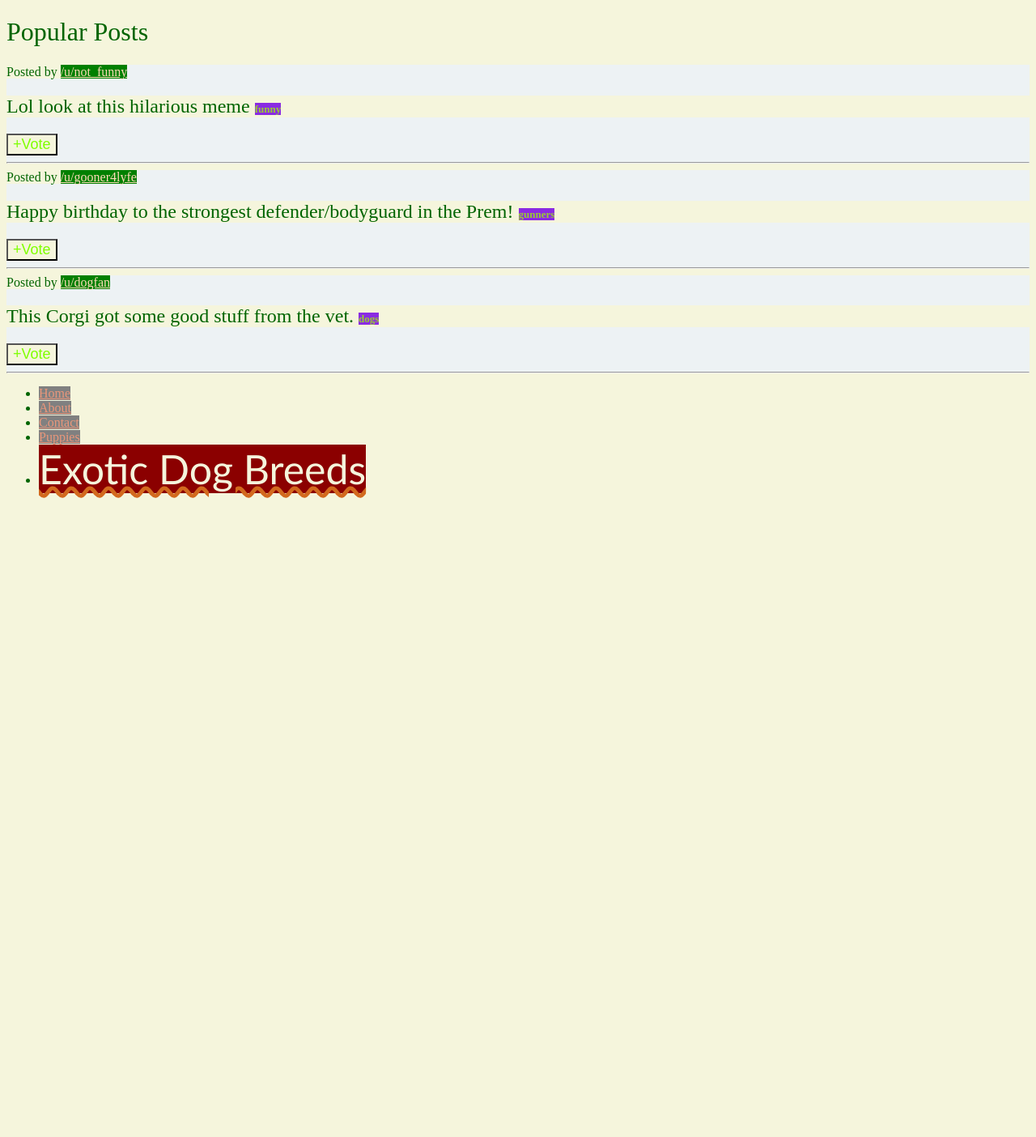
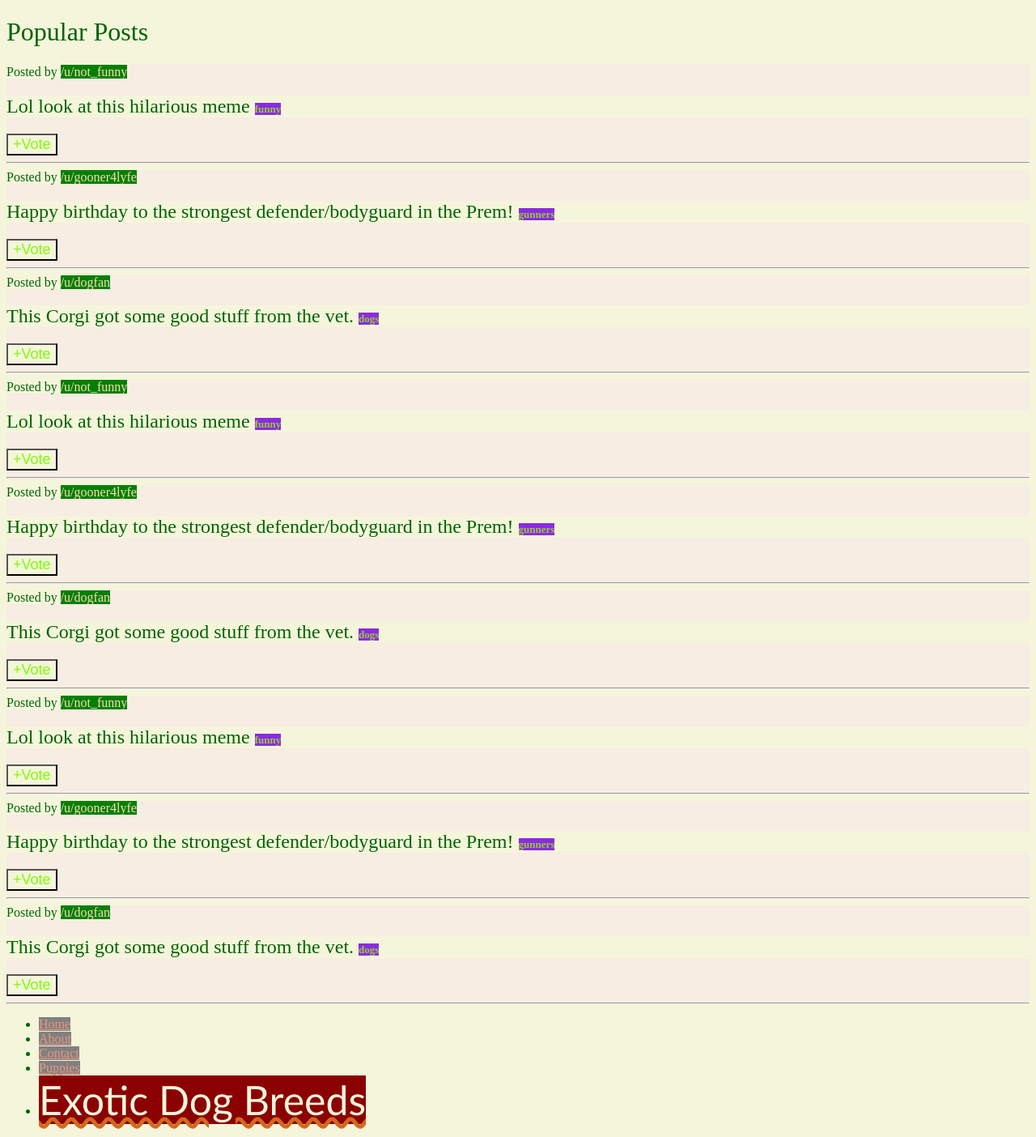
Before and after one commit to goatsefl/Web_development, a web app: file HTML/starter.html in a window 1280 px wide. Shown: the part 48-1452 px from the top of the page at 81% size. Before the commit the page ends 800 px from the top, so only its background shows below. Run offline with its HTML, style and script files only (its server is not run), Linux system fonts and the light colour scheme.

Commit message:
Added an assignmet exercise4.html with respective css files, flex is an addition css not supposed to be changed. Added Pseudo Class to selector.css

```diff
--- a/CSS/selector.css
+++ b/CSS/selector.css
@@ -41,6 +41,7 @@ PARENT_TAG DESCENDANT_TAG {property : value;}, the syntax here involves the "spa
 span a {
     color: peachpuff;
     background-color: green;
+    text-decoration: none;
 }
 
 /* The selector can be used in combination with class selector, i.e. .class_selector(PARENT_TAG) descendant_tag. */
@@ -93,6 +94,14 @@ button:hover {
     background-color: saddlebrown;
 }
 
+/* List of Pseudo Classes :active,
+ checked,
+ first,
+ first-child,
+ hover,
+ not(),
+ nth-child(),
+ nth-of-type() */
 /* hover works when you hover the mouse on the specified selector */
 button:active {
     color: black;
@@ -100,6 +109,28 @@ button:active {
 }
 
 /* active works when the specified element is clicked with mouse (or) spacebar.*/
+/* keyword is searching the attribute with class  = post, in this case, it needs to be matching(Case_sensitive).*/
 section[class="post"] {
     background: #edf2f4;
 }
+
+a[href="youtube"] {
+    font-size: small !important;
+    background-color: #ffafcc !important;
+    color: #fb8500 !important;
+}
+
+.post button:hover {
+    color: whitesmoke;
+    background-color: saddlebrown;
+}
+
+.post {
+    background-color: #f5ebe0;
+}
+
+/* The nth-of-type selects for every post we are making the background color change for every 3rd post in the example below,
+if needed, we can use a literal number, which will only highlight the 3rd(if nth-of-type(3)) section only. N will consider the entirety of .post.*/
+.post:nth-of-type(n) {
+    background-color: #f7ede2;
+}
--- a/HTML/starter.html
+++ b/HTML/starter.html
@@ -17,6 +17,42 @@
     </nav>
     <main>
         <h1>Popular Posts</h1>
+        <section class="post">
+            <span>Posted by <a href="#213adas">/u/not_funny</a></span>
+            <h2>Lol look at this hilarious meme <span class="flairs">funny</span></h2>
+            <button>+Vote</button>
+            <hr>
+        </section>
+        <section class="post">
+            <span>Posted by <a href="#345adas">/u/gooner4lyfe</a></span>
+            <h2>Happy birthday to the strongest defender/bodyguard in the Prem! <span class="flairs">gunners</span></h2>
+            <button>+Vote</button>
+            <hr>
+        </section>
+        <section class="post">
+            <span>Posted by <a href="#981adas">/u/dogfan</a></span>
+            <h2>This Corgi got some good stuff from the vet. <span class="flairs">dogs</span></h2>
+            <button>+Vote</button>
+            <hr>
+        </section>
+        <section class="post">
+            <span>Posted by <a href="#213adas">/u/not_funny</a></span>
+            <h2>Lol look at this hilarious meme <span class="flairs">funny</span></h2>
+            <button>+Vote</button>
+            <hr>
+        </section>
+        <section class="post">
+            <span>Posted by <a href="#345adas">/u/gooner4lyfe</a></span>
+            <h2>Happy birthday to the strongest defender/bodyguard in the Prem! <span class="flairs">gunners</span></h2>
+            <button>+Vote</button>
+            <hr>
+        </section>
+        <section class="post">
+            <span>Posted by <a href="#981adas">/u/dogfan</a></span>
+            <h2>This Corgi got some good stuff from the vet. <span class="flairs">dogs</span></h2>
+            <button>+Vote</button>
+            <hr>
+        </section>
         <section class="post">
             <span>Posted by <a href="#213adas">/u/not_funny</a></span>
             <h2>Lol look at this hilarious meme <span class="flairs">funny</span></h2>
@@ -58,7 +94,6 @@
             </ul>
         </nav>
     </footer>
-
 </body>
 
 </html>
```
Also changed, not shown: Assignments/HTML/H/CSS Assignments/exercise4.css (added, +8 -0 lines), Assignments/HTML/H/CSS Assignments/exercise4.html (added, +47 -0 lines), Assignments/HTML/H/CSS Assignments/exercise4flex.css (added, +18 -0 lines).
